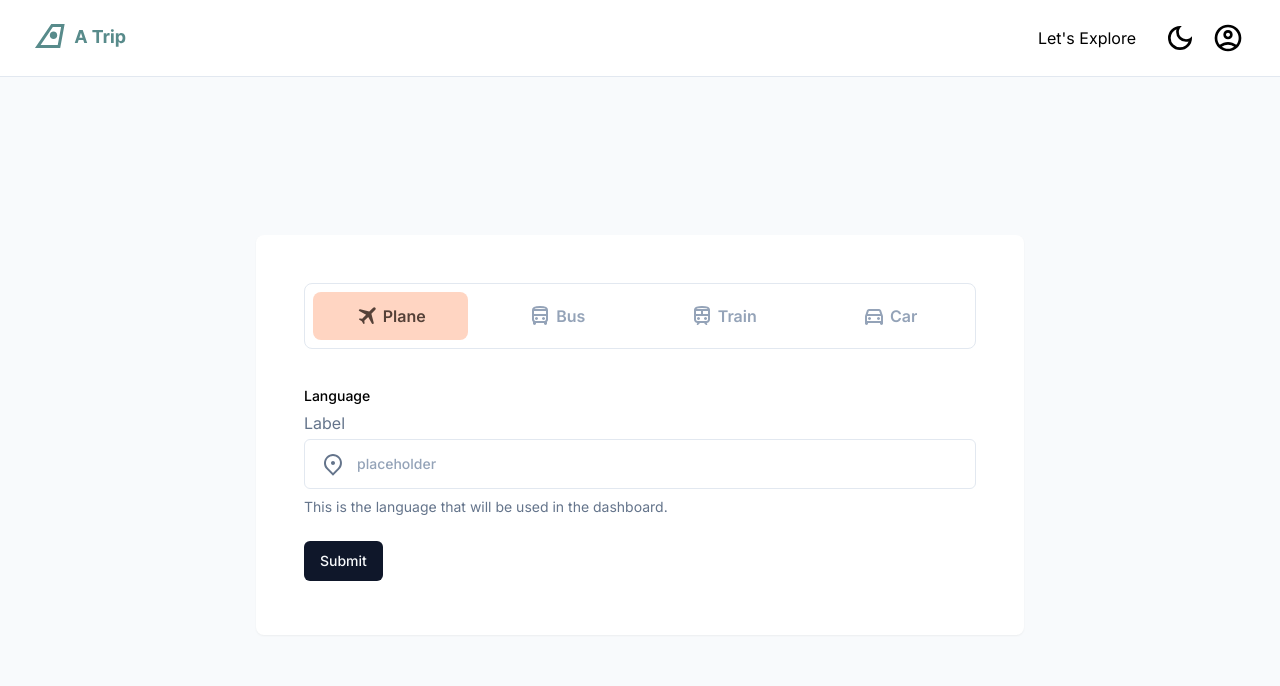
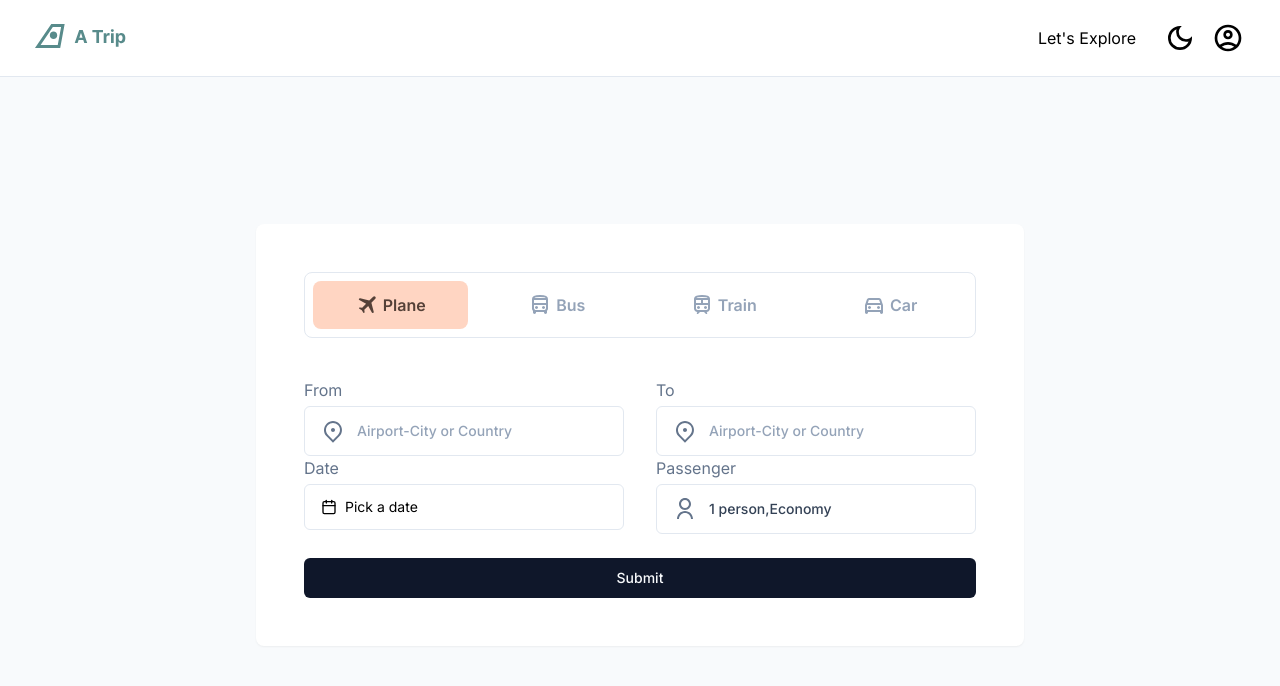
Before and after one commit to earslanyunus/atrip-concept, a Next.js app: page / in a window 1280 px wide. Shown: the top 686 px of the page. Built offline with nearby package versions, Linux system fonts and the light colour scheme.

Commit message:
Refactor passenger select, location input, and date input components

```diff
--- a/src/components/DateInput.tsx
+++ b/src/components/DateInput.tsx
@@ -16,13 +16,24 @@ import { tr } from "date-fns/locale";
 import { Calendar as CalendarIcon } from "lucide-react";
 import * as React from "react";
 import { DateRange } from "react-day-picker";
-export default function DatePickerDemo({ labelText }: { labelText: string }) {
+export default function DatePickerDemo({ labelText, formaction }: { labelText: string,formaction:any }) {
   const [tripDateRange, setDateRange] = React.useState<DateRange | undefined>(
     undefined
   );
   const [tripDate, setDate] = React.useState<Date | undefined>(undefined);
   const [checked, setChecked] = React.useState<boolean>(false);
   const [mode, setMode] = React.useState<"range" | "single">("range");
+    React.useEffect(()=>{
+    if(tripDateRange !== undefined){
+      formaction('date',tripDateRange);
+    }
+    if(tripDate !== undefined){
+      formaction('date',tripDate);
+    }
+
+
+    },[tripDateRange,tripDate,formaction])
+
 
   const checkedHandle = (isChecked: boolean) => {
     setChecked(isChecked);
@@ -42,7 +53,7 @@ export default function DatePickerDemo({ labelText }: { labelText: string }) {
           labelText={labelText}
           variant={"outline"}
           className={cn(
-            "flex-1 justify-start text-left font-normal",
+            "flex-1 justify-start text-left font-normal py-3",
             !tripDate && "text-muted-foreground"
           )}
         >
--- a/src/components/PassengerInput.tsx
+++ b/src/components/PassengerInput.tsx
@@ -15,11 +15,12 @@ import {
   PopoverContent,
   PopoverTrigger,
 } from "@/components/ui/popover";
-import { RiUserLine } from "@remixicon/react";
+import { RiAddLine, RiSubtractLine, RiUserLine } from "@remixicon/react";
 import clsx from "clsx";
 import * as React from "react";
 import PassengerSelect from "./PassengerSelect";
 import usePersonStore from "@/store/data";
+import { Input } from "./ui/input";
 
 const cabinClasses = [
   {
@@ -38,16 +39,27 @@ const cabinClasses = [
 
 export default function PassengerInput({
   labelText,
-  placeholder,
+  formaction,
 }: {
   labelText: string;
-  placeholder: string;
+  formaction: any;
 }) {
   const [open, setOpen] = React.useState(false);
-  const [value, setValue] = React.useState("economy");
-  const firstname = usePersonStore((state)=>state.firstName)
+  const [value, setValue] = React.useState("Economy");
+  const [adultCount, setAdultCount] = React.useState(1);
+  const [studentCount, setStudentCount] = React.useState(0);
+  React.useEffect(() => {
+    formaction('passenger',{
+      cabin: value,
+      adult: adultCount,
+      student: studentCount,
+      child:0,
+      baby:0
 
 
+    })
+
+  }, [value, formaction,adultCount,studentCount]);
 
   return (
     <Popover open={open} onOpenChange={setOpen}>
@@ -64,15 +76,14 @@ export default function PassengerInput({
         >
           <RiUserLine className="fill-slate-500" />
 
-          {value
-            ? cabinClasses.find((cabinClass) => cabinClass.value === value)
-                ?.label
-            : `${placeholder}`}
+          {value === "economy" && adultCount === 1 && studentCount === 0
+            ? "1 person, Economy"
+            : `${adultCount + studentCount} person,${value} `}
+
         </Button>
       </PopoverTrigger>
       <PopoverContent className="w-[--radix-popover-trigger-width] p-5  ">
         <div className="flex flex-col items-center">
-
           <div className="flex flex-col w-full gap-2">
             <Label htmlFor="my-select"> Cabin select </Label>
             <Select value={value} onValueChange={setValue}>
@@ -82,7 +93,7 @@ export default function PassengerInput({
               <SelectContent>
                 {cabinClasses.map((cabinClass) => {
                   return (
-                    <SelectItem key={cabinClass.value} value={cabinClass.value}>
+                    <SelectItem key={cabinClass.value} value={cabinClass.label}>
                       {cabinClass.label}
                     </SelectItem>
                   );
@@ -91,8 +102,85 @@ export default function PassengerInput({
             </Select>
           </div>
           <div className="flex flex-col gap-6 w-full mt-6">
-                  <h1>{firstname}</h1>
-                  <div className="flex">
+            <div className="flex">
+              <div className="flex flex-col gap-1 items-start justify-between w-full ">
+                <Label htmlFor="adult" className="text-base">
+                  Adult
+                </Label>
+
+                <div className="flex gap-2">
+                  <Button
+                    variant="outline"
+                    disabled={adultCount < 1}
+                    className="px-2"
+                    size="icon"
+                    onClick={() =>
+                      adultCount < 1 ? "" : setAdultCount(adultCount - 1)
+                    }
+                  >
+                    <RiSubtractLine className="h-4 w-4" />
+                  </Button>
+                  <Input
+                    id="adult"
+                    type="text"
+                    size={1}
+                    maxLength={2}
+                    className="  text-center"
+                    value={adultCount}
+                    onChange={(count) =>
+                      setAdultCount(parseInt(count.target.value))
+                    }
+                  />
+                  <Button
+                    variant="outline"
+                    className="px-2"
+                    size="icon"
+                    onClick={() => setAdultCount(adultCount + 1)}
+                  >
+                    <RiAddLine className="h-4 w-4" />
+                  </Button>
+                </div>
+              </div>
+              <div className="flex flex-col gap-1 items-start justify-between w-full ">
+                <Label htmlFor="student" className="text-base">
+                  Student
+                </Label>
+
+                <div className="flex gap-2">
+                  <Button
+                    variant="outline"
+                    disabled={studentCount < 1}
+                    className="px-2"
+                    size="icon"
+                    onClick={() =>
+                      studentCount < 1 ? "" : setStudentCount(studentCount - 1)
+                    }
+                  >
+                    <RiSubtractLine className="h-4 w-4" />
+                  </Button>
+                  <Input
+                    id="student"
+                    type="text"
+                    size={1}
+                    maxLength={2}
+                    className="  text-center"
+                    value={studentCount}
+                    onChange={(count) =>
+                      setStudentCount(parseInt(count.target.value))
+                    }
+                  />
+                  <Button
+                    variant="outline"
+                    className="px-2"
+                    size="icon"
+                    onClick={() => setStudentCount(studentCount + 1)}
+                  >
+                    <RiAddLine className="h-4 w-4" />
+                  </Button>
+                </div>
+              </div>
+            </div>
+            {/* <div className="flex">
                   <PassengerSelect label="Adult" labelId='adult-passenger-select' defaultVal={1}/>
                   <PassengerSelect label="Student" labelId='student-passenger-select' defaultVal={0}/>
                   </div>
@@ -100,7 +188,7 @@ export default function PassengerInput({
                   <PassengerSelect label="Child" labelId='child-passenger-select' defaultVal={0}/>
 
                   <PassengerSelect label="Baby" labelId='baby-passenger-select' defaultVal={0}/>
-                  </div>
+                  </div> */}
           </div>
         </div>
       </PopoverContent>
--- a/src/components/PlaneForm.tsx
+++ b/src/components/PlaneForm.tsx
@@ -1,19 +1,19 @@
-"use client"
+"use client";
 
-import { zodResolver } from "@hookform/resolvers/zod"
-import { Check, ChevronsUpDown } from "lucide-react"
-import { useForm } from "react-hook-form"
-import * as z from "zod"
+import { zodResolver } from "@hookform/resolvers/zod";
+import { Check, ChevronsUpDown } from "lucide-react";
+import { useForm } from "react-hook-form";
+import * as z from "zod";
 
-import { cn } from "@/lib/utils"
-import { Button } from "@/components/ui/button"
+import { cn } from "@/lib/utils";
+import { Button } from "@/components/ui/button";
 import {
   Command,
   CommandEmpty,
   CommandGroup,
   CommandInput,
   CommandItem,
-} from "@/components/ui/command"
+} from "@/components/ui/command";
 import {
   Form,
   FormControl,
@@ -22,14 +22,16 @@ import {
   FormItem,
   FormLabel,
   FormMessage,
-} from "@/components/ui/form"
+} from "@/components/ui/form";
 import {
   Popover,
   PopoverContent,
   PopoverTrigger,
-} from "@/components/ui/popover"
-import PassengerInput from "./PassengerInput"
-import ComboboxDemo from "./LocationInput"
+} from "@/components/ui/popover";
+import PassengerInput from "./PassengerInput";
+import ComboboxDemo from "./LocationInput";
+import DatePickerDemo from "./DateInput";
+import PassengerSelect from "./PassengerSelect";
 
 const languages = [
   { label: "English", value: "en" },
@@ -41,71 +43,110 @@ const languages = [
   { label: "Japanese", value: "ja" },
   { label: "Korean", value: "ko" },
   { label: "Chinese", value: "zh" },
-] as const
+] as const;
 
-const frameworks = [
-    {
-      value: "next.js",
-      label: "Next.js",
-    },
-    {
-      value: "sveltekit",
-      label: "SvelteKit",
-    },
-    {
-      value: "nuxt.js",
-      label: "Nuxt.js",
-    },
-    {
-      value: "remix",
-      label: "Remix",
-    },
-    {
-      value: "astro",
-      label: "Astro",
-    },
-  ];
 const FormSchema = z.object({
-  framework: z.string({
-    required_error: "Please select a language.",
+  // from have to  min 3 chracater
+  from: z.string({
+    required_error: "Please select from destination.",
+  }).min(3),
+  to: z.string({
+    required_error: "Please select to destination.",
   }),
-})
+  date: z.union([z.date(), z.object({ from: z.date(), to: z.date() })]),
+  passenger: z.object({
+    cabin: z.string(),
+    adult: z.number(),
+    child: z.number(),
+    baby: z.number(),
+    student: z.number(),
+  }),
+});
 
 export default function ComboboxForm() {
   const form = useForm<z.infer<typeof FormSchema>>({
     resolver: zodResolver(FormSchema),
-  })
+  });
 
   function onSubmit(data: z.infer<typeof FormSchema>) {
     console.log(data);
-
   }
 
   return (
     <Form {...form}>
-      <form onSubmit={form.handleSubmit(onSubmit)} className="space-y-6">
+      <form
+        onSubmit={form.handleSubmit(onSubmit)}
+        className=" grid grid-cols-2 gap-x-8"
+      >
         <FormField
           control={form.control}
-          name="framework"
+          name="from"
           render={({ field }) => {
-            console.log(field);
+            return (
+              <FormItem className="">
+                <FormControl>
+                  <ComboboxDemo
+                    labelText="From"
+                    placeholder="Airport-City or Country"
+                    formaction={form.setValue}
+                  />
+                </FormControl>
+                <FormMessage />
+              </FormItem>
+            );
+          }}
+        />
+        <FormField
+          control={form.control}
+          name="to"
+          render={({ field }) => {
+            return (
+              <FormItem className="">
+                <FormControl>
+                  <ComboboxDemo
+                    labelText="To"
+                    placeholder="Airport-City or Country"
+                    formaction={form.setValue}
+                  />
+                </FormControl>
+                <FormMessage />
+              </FormItem>
+            );
+          }}
+        />
+        <FormField
+          control={form.control}
+          name="date"
+          render={({ field }) => {
+            return (
+              <FormItem className="">
+                <FormControl>
+                  <DatePickerDemo labelText="Date" formaction={form.setValue} />
+                </FormControl>
+                <FormMessage />
+              </FormItem>
+            );
+          }}
+        />
+           <FormField
+          control={form.control}
+          name="passenger"
+          render={({ field }) => {
+            return (
+              <FormItem className="">
+                <FormControl>
+                  <PassengerInput  labelText="Passenger" formaction={form.setValue} />
 
-
-          return(
-            <FormItem className="flex flex-col">
-              <FormLabel>Language</FormLabel>
-              <FormControl>
-                <ComboboxDemo labelText="Label" placeholder="placeholder" formaction={form.setValue} />
-              </FormControl>
-              <FormDescription>
-                This is the language that will be used in the dashboard.
-              </FormDescription>
-              <FormMessage />
-            </FormItem>
-          )}}
+                </FormControl>
+                <FormMessage />
+              </FormItem>
+            );
+          }}
         />
-        <Button type="submit">Submit</Button>
+        <Button className="col-span-2 mt-6" type="submit">
+          Submit
+        </Button>
       </form>
     </Form>
-  )
+  );
 }
```
Also changed, not shown: src/components/LocationInput.tsx (+6 -2 lines), src/components/PassengerSelect.tsx (+0 -13 lines).
